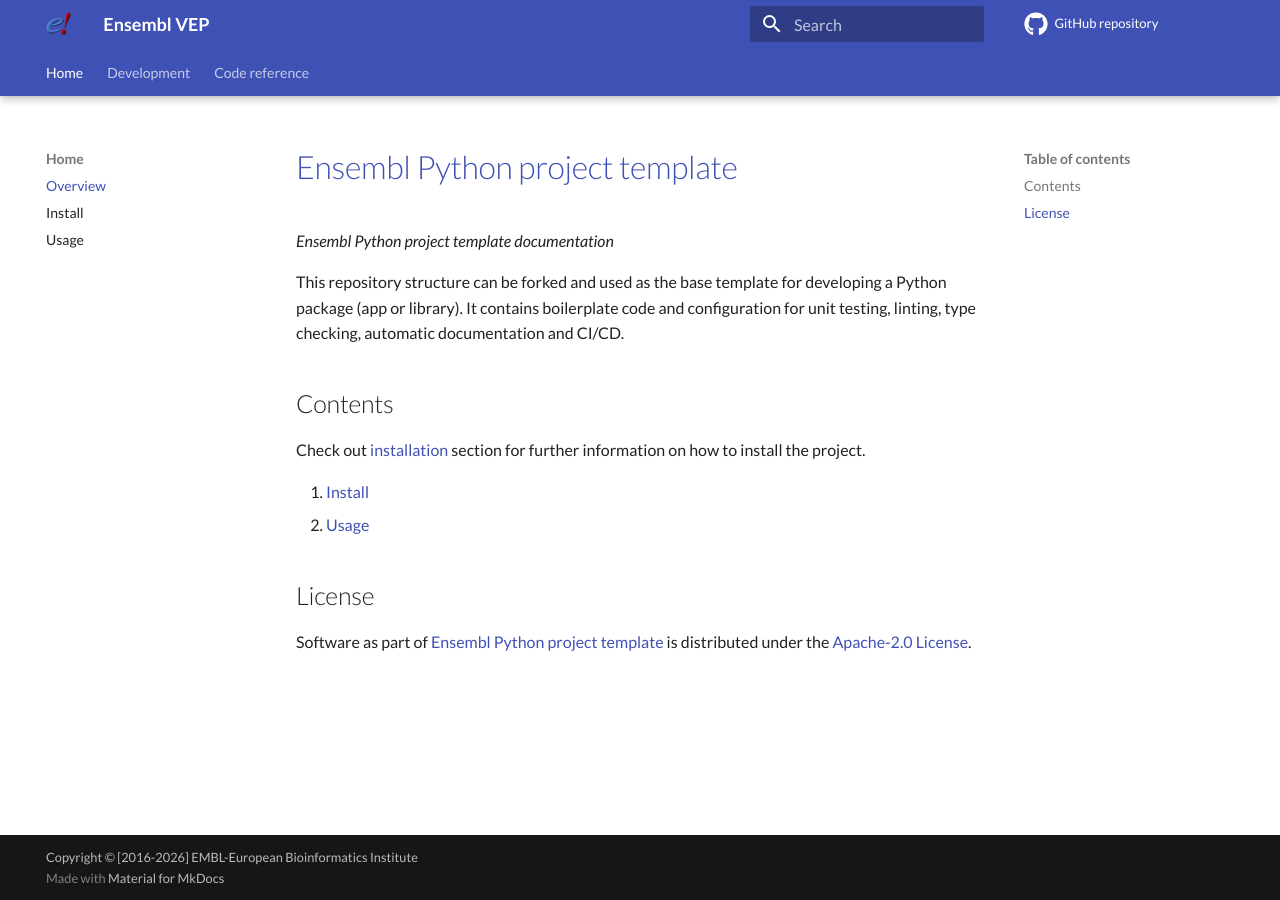
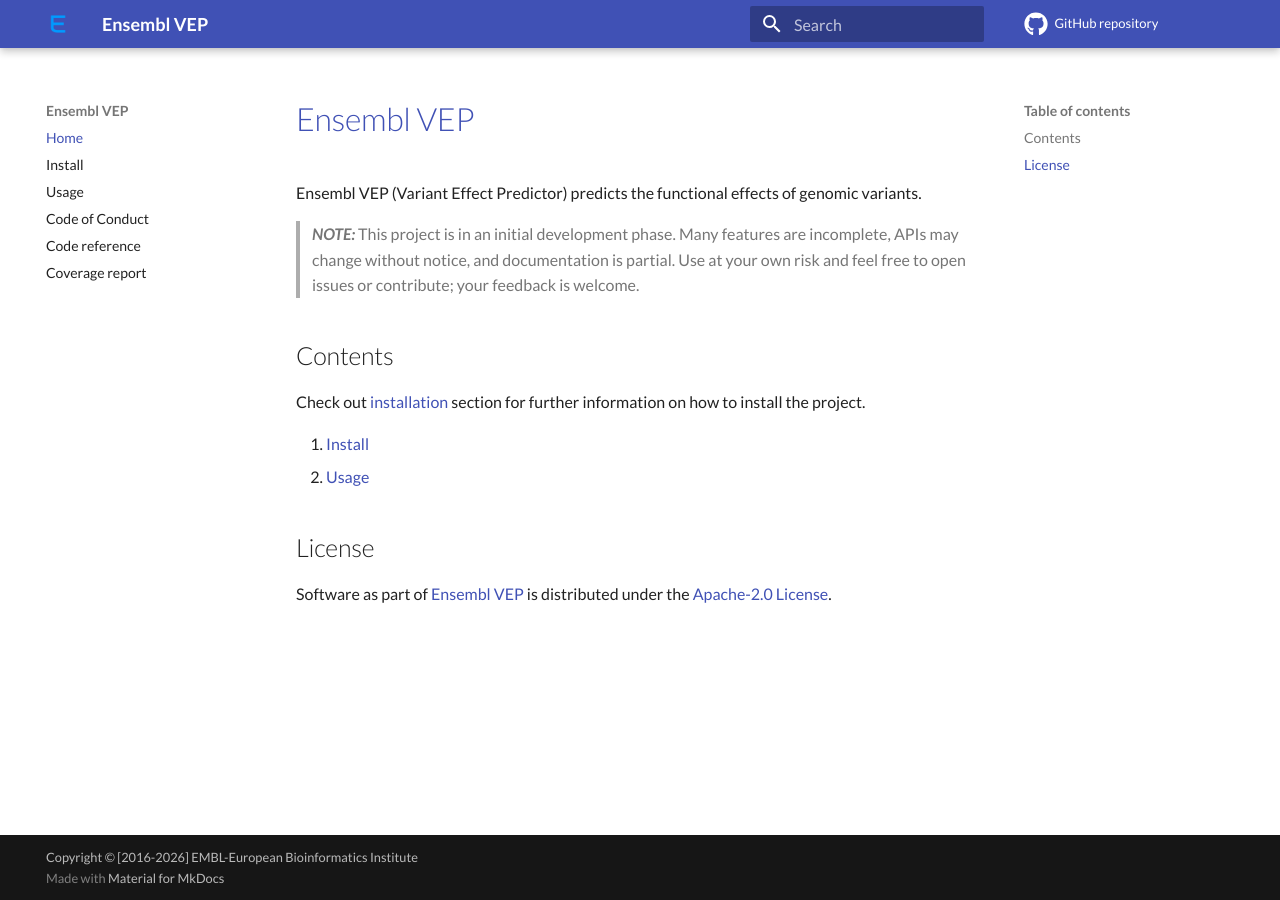
Before and after one commit to Ensembl/ensembl-vep-py, an MkDocs documentation site: the page built from docs/index.md, in a window 1280 px wide. Built offline with MkDocs 1.6.1 and Material for MkDocs 9.7.7, drawn with Linux system fonts in a browser that asks for light colours; comment, search, counter and statistics services are not loaded.

Commit message:
Update docs

```diff
--- a/docs/index.md
+++ b/docs/index.md
@@ -1,10 +1,8 @@
-# [Ensembl Python project template](https://github.com/Ensembl/template-python)
+# [Ensembl VEP](https://github.com/Ensembl/ensembl-vep-py)
 
-*Ensembl Python project template documentation*
+Ensembl VEP (Variant Effect Predictor) predicts the functional effects of genomic variants.
 
-This repository structure can be forked and used as the base template for developing a Python package (app or
-library). It contains boilerplate code and configuration for unit testing, linting, type checking, automatic
-documentation and CI/CD.
+> **_NOTE:_**  This project is in an initial development phase. Many features are incomplete, APIs may change without notice, and documentation is partial. Use at your own risk and feel free to open issues or contribute; your feedback is welcome.
 
 ## Contents
 Check out [installation](install.md) section for further information on how to install the project.
@@ -13,5 +11,5 @@
 2. [Usage](usage.md)
 
 ## License
-Software as part of [Ensembl Python project template](https://github.com/Ensembl/template-python) is
+Software as part of [Ensembl VEP](https://github.com/Ensembl/ensembl-vep-py) is
 distributed under the [Apache-2.0 License](https://www.apache.org/licenses/LICENSE-2.0.txt).
--- a/mkdocs.yml
+++ b/mkdocs.yml
@@ -14,13 +14,16 @@
 
 site_name: Ensembl VEP
 site_url: https://ensembl.github.io/ensembl-vep-py
+site_description: Ensembl VEP (Variant Effect Predictor) predicts the functional effects of genomic variants.
+
 repo_url: https://github.com/Ensembl/ensembl-vep-py
 repo_name: GitHub repository
+
 copyright: Copyright &copy; [2016-<script>document.write(new Date().getFullYear())</script>] <a href="https://www.ebi.ac.uk">EMBL-European Bioinformatics Institute</a>
 
 theme:
   name: "material"
-  logo: img/ebang.png
+  logo: img/ensembl-logo.png
   icon:
     repo: fontawesome/brands/github
   palette:
@@ -30,9 +33,6 @@
     code: IBM Plex Mono
   features:
       - content.tooltips
-      - navigation.expand
-      - navigation.tabs
-      - navigation.tabs.sticky
       - navigation.top
       - search.highlight
       - search.suggest
@@ -65,16 +65,15 @@
           show_source: true
           show_symbol_type_heading: true
           show_symbol_type_toc: true
-- coverage:
-    page_name: coverage
-    html_report_dir: reports/htmlcov
 
 nav:
-  - Home:
-    - Overview: index.md
-    - Install: install.md
-    - Usage: usage.md
-  - Development:
-    - Code of Conduct: code_of_conduct.md
-    - Coverage report: coverage.md
+  - Home: index.md
+  - Install: install.md
+  - Usage: usage.md
+  - Code of Conduct: code_of_conduct.md
   - Code reference: reference/
+  - Coverage report: coverage.md
+
+extra:
+  python_coverage_badge: assets/badges/python_coverage.json
+  rust_coverage_badge: assets/badges/rust_coverage.json
--- a/pyproject.toml
+++ b/pyproject.toml
@@ -71,7 +71,6 @@
 docs = [
     "mkdocs >= 1.5.3",
     "mkdocs-autorefs",
-    "mkdocs-coverage",
     "mkdocs-gen-files",
     "mkdocs-literate-nav",
     "mkdocs-material",
```
Also changed, not shown: README.md (+2 -2 lines), docs/coverage.md (added, +15 -0 lines), docs/install.md (+4 -4 lines), .github/badges/python/coverage.md (added), .github/badges/rust/coverage.md (added), docs/img/ebang.png (deleted), docs/img/ensembl-logo.png (added), 6 other files.
